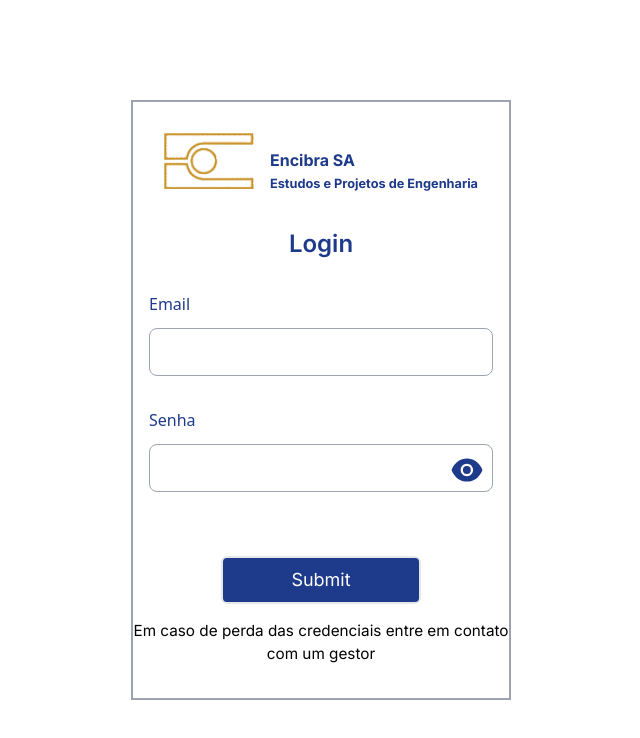
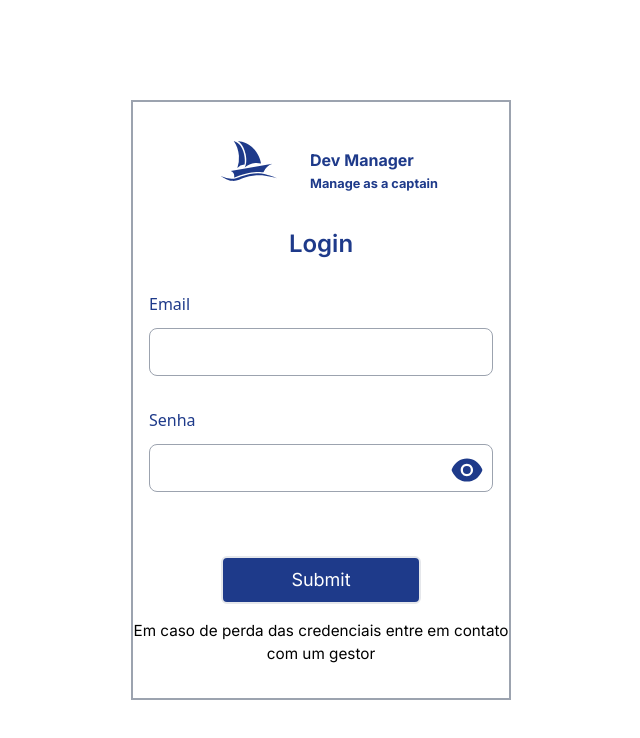
Before and after one commit to heronoa/developer_manager, a Next.js app: page / in a window 1280 px wide. Shown: the top 738 px of the page, without its empty margins (319-959 px from the left). Built offline with nearby package versions, Linux system fonts and the light colour scheme; no server answers; the database is empty.

Commit message:
style: minor changes

```diff
--- a/src/components/UI/CompanyLogo/index.tsx
+++ b/src/components/UI/CompanyLogo/index.tsx
@@ -1,25 +1,23 @@
-import Image from "next/image";
+import { SiPhpmyadmin } from "react-icons/si";
 
 interface Props {
   className?: string;
-  label?:boolean;
+  label?: boolean;
 }
 
-const CompanyLogo = ({ className = "", label=true }: Props) => {
+const CompanyLogo = ({ className = "", label = true }: Props) => {
   return (
-    <div className={`${className} flex gap-4 items-center text-blue-900 hover:text-blue-800 cursor-pointer transition duration-150 mx-2 mt-6 mb-6 `}>
-      <Image
-        className=""
-        src={"/imgs/logo.png"}
-        alt={"Logo da Encibra SA"}
-        width={90}
-        height={56}
-      />
-      {label && <h1 className="text-base h-[70px] flex flex-col justify-end dark:text-white">
-        Encibra SA
-        <br />
-        <small className="tiny">Estudos e Projetos de Engenharia</small>
-      </h1>}
+    <div
+      className={`${className} dark:text-white flex gap-4 items-center text-blue-900 hover:text-blue-800 cursor-pointer transition duration-150 mx-2 mt-6 mb-6 `}
+    >
+      <SiPhpmyadmin className="w-[90px] h-[56px]" alt={"Company Logo"} />
+      {label && (
+        <h1 className="text-base h-[70px] flex flex-col justify-end dark:text-white">
+          Dev Manager
+          <br />
+          <small className="tiny">Manage as a captain</small>
+        </h1>
+      )}
     </div>
   );
 };
```
Also changed, not shown: public/imgs/logo+text.png (deleted), public/imgs/logo.png (deleted).
